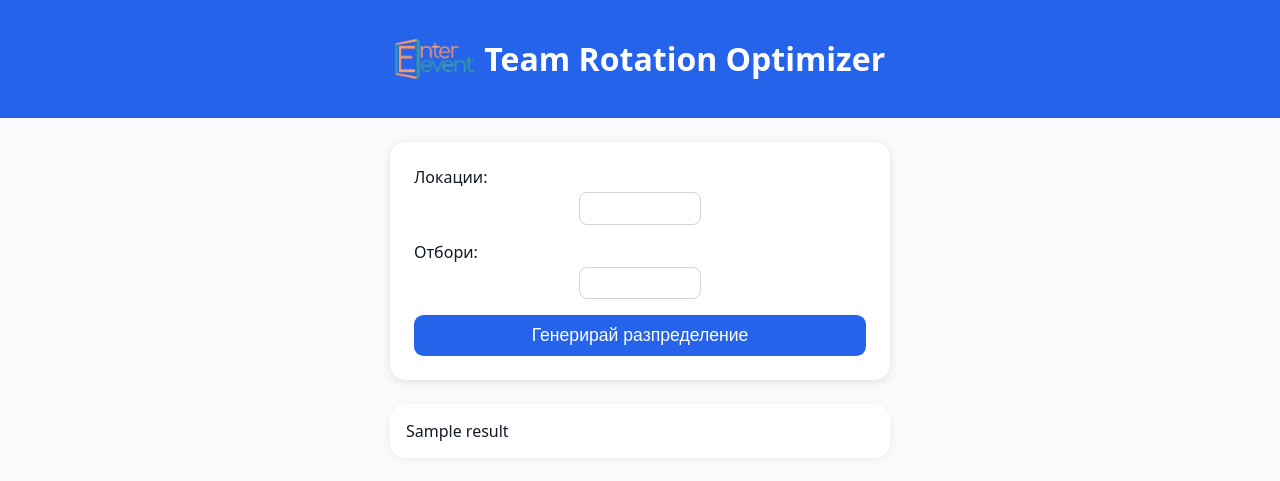
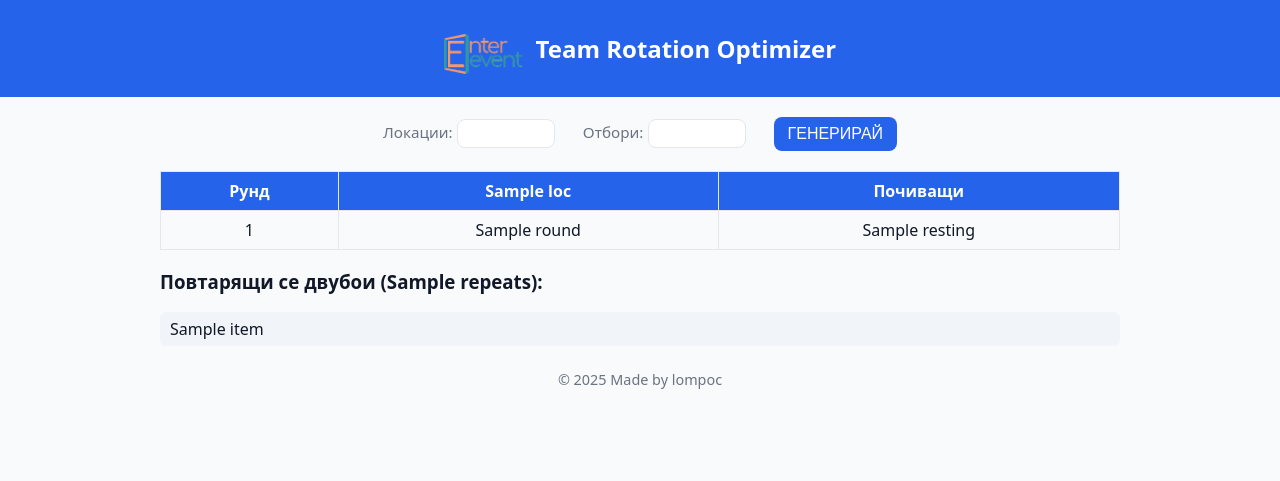
Before and after one commit to l-o-m-p-o-c/team-rotation-app, a Flask app: template templates/index.html in a window 1280 px wide. Shown: the top 481 px of the page. Run offline with Flask 3, Linux system fonts and the light colour scheme; the template is opened without the code that fills it: most values are stand-ins (such as "Sample title", 1, 10 or a date in 2020).

Commit message:
New UI - production update 1.1

```diff
--- a/app.py
+++ b/app.py
@@ -8,7 +8,7 @@ app = Flask(__name__)
 
 @app.route("/", methods=["GET", "POST"])
 def index():
-    result_text = ""
+    result_data = None
     if request.method == "POST":
         L = int(request.form["locations"])
         T = int(request.form["teams"])
@@ -67,6 +67,8 @@ def index():
             rounds_data = []
             resting_data = []
             total_repeats_found = 0
+            repeats_detail = []
+
             for r in range(ROUNDS):
                 row = []
                 playing_teams = set()
@@ -84,17 +86,17 @@ def index():
                 resting_data.append(resting)
 
             total_repeats_found = sum(v - 1 for v in pair_repeat_count.values() if v > 1)
+            repeats_detail = [f"({a},{b}) – {v} пъти" for (a,b),v in pair_repeat_count.items() if v > 1]
 
-            result_text = {
+            result_data = {
                 "rounds": rounds_data,
                 "resting": resting_data,
                 "locations": LOCATIONS,
                 "repeats": total_repeats_found,
+                "repeats_detail": repeats_detail,
             }
-        else:
-            result_text = None
 
-    return render_template("index.html", result=result_text)
+    return render_template("index.html", result=result_data)
 
 if __name__ == "__main__":
     app.run(host="0.0.0.0", port=10000)
--- a/templates/index.html
+++ b/templates/index.html
@@ -1,155 +1,202 @@
 <!DOCTYPE html>
 <html lang="bg">
 <head>
-    <meta charset="UTF-8">
-    <meta name="viewport" content="width=device-width, initial-scale=1.0">
+    <meta charset="UTF-8" />
+    <meta name="viewport" content="width=device-width, initial-scale=1.0" />
     <title>Team Rotation Optimizer</title>
-    <link rel="manifest" href="{{ url_for('static', filename='manifest.json') }}">
-    <meta name="theme-color" content="#2563eb">
-    <link rel="icon" href="{{ url_for('static', filename='logo.png') }}">
+
     <style>
         body {
-            font-family: system-ui, sans-serif;
+            font-family: system-ui, -apple-system, "Segoe UI", Roboto;
+            background: #f8fafc;
+            color: #111827;
             margin: 0;
             padding: 0;
-            background: #f8fafc;
-            color: #111827;
+        }
+        header {
+            background: #2563eb;
+            color: #fff;
+            padding: 12px;
             text-align: center;
         }
-
-        header {
-            background: #2563eb;
-            color: white;
-            padding: 1rem;
-            display: flex;
-            align-items: center;
-            justify-content: center;
-            gap: 10px;
-        }
-
         header img {
             height: 40px;
-            width: auto;
+            border-radius: 6px;
+            vertical-align: middle;
         }
-
         main {
-            padding: 1.5rem;
-            max-width: 500px;
-            margin: auto;
+            max-width: 960px;
+            margin: 20px auto;
+            padding: 0 16px;
         }
-
         form {
             display: flex;
             flex-direction: column;
-            gap: 1rem;
-            background: white;
-            padding: 1.5rem;
-            border-radius: 1rem;
-            box-shadow: 0 2px 8px rgba(0,0,0,0.1);
+            align-items: center;
+            gap: 12px;
         }
-
+        @media (orientation: landscape) {
+            form {
+                flex-direction: row;
+                flex-wrap: wrap;
+                justify-content: center;
+            }
+            .field { margin-right: 16px; }
+        }
         label {
-            font-weight: 500;
-            display: block;
-            text-align: left;
-            margin-bottom: 0.25rem;
+            font-size: 0.95rem;
+            color: #6b7280;
         }
-
-        input[type="number"] {
-            width: 100%;
-            padding: 0.4rem 0.6rem;
-            font-size: 1rem;
-            border-radius: 0.5rem;
-            border: 1px solid #d1d5db;
+        input {
+            width: 80px;
+            padding: 6px 8px;
+            border-radius: 8px;
+            border: 1px solid #e5e7eb;
             text-align: center;
-            max-width: 100px;
-            margin: auto;
         }
-
         button {
             background: #2563eb;
             color: white;
-            font-size: 1.1rem;
-            padding: 0.6rem 1rem;
             border: none;
-            border-radius: 0.6rem;
+            padding: 8px 14px;
+            border-radius: 8px;
+            font-size: 1rem;
             cursor: pointer;
-            transition: background 0.2s ease-in-out;
         }
-
-        button:hover {
-            background: #1d4ed8;
-        }
-
-        .result {
-            margin-top: 1.5rem;
-            text-align: left;
-            background: #fff;
-            border-radius: 1rem;
-            padding: 1rem;
-            box-shadow: 0 2px 8px rgba(0,0,0,0.05);
-            overflow-x: auto;
-        }
-
+        button:hover { background: #60a5fa; }
         table {
             width: 100%;
             border-collapse: collapse;
-            margin-top: 0.5rem;
+            margin-top: 20px;
+        }
+        th, td {
+            border: 1px solid #e5e7eb;
+            padding: 8px;
+            text-align: center;
+        }
+        th {
+            background: #2563eb;
+            color: white;
+        }
+        tr:nth-child(even) { background: #fff; }
+        tr:hover { background: #f1f5f9; }
+
+        footer {
+            text-align: center;
+            color: #6b7280;
+            margin: 24px 0;
+            font-size: 0.9rem;
         }
 
-        th, td {
-            border: 1px solid #e5e7eb;
-            padding: 0.5rem;
+        /* Индикация при изчисление */
+        #loading {
+            display: none;
             text-align: center;
+            margin-top: 20px;
+            font-size: 1.1rem;
+            color: #2563eb;
+        }
+        .dot {
+            animation: blink 1.5s infinite;
+        }
+        @keyframes blink {
+            0%, 80%, 100% { opacity: 0; }
+            40% { opacity: 1; }
         }
 
-        tr:hover {
-            background-color: #f1f5f9;
+        .repeats-list {
+            margin-top: 12px;
+            list-style: none;
+            padding: 0;
         }
-
-        @media (max-width: 480px) {
-            input[type="number"] {
-                max-width: 80px;
-                font-size: 1rem;
-            }
-
-            button {
-                font-size: 1rem;
-                padding: 0.5rem;
-            }
-
-            .result {
-                font-size: 0.95rem;
-            }
+        .repeats-list li {
+            background: #f1f5f9;
+            margin: 4px 0;
+            padding: 6px 10px;
+            border-radius: 6px;
         }
     </style>
+
+    <script>
+        function showLoading() {
+            document.getElementById('loading').style.display = 'block';
+        }
+        // Анимация с 3 точки
+        let dots = 0;
+        setInterval(() => {
+            const el = document.getElementById('dots');
+            if (!el) return;
+            dots = (dots + 1) % 4;
+            el.textContent = '.'.repeat(dots);
+        }, 500);
+    </script>
 </head>
 <body>
     <header>
-        <img src="{{ url_for('static', filename='logo.png') }}" alt="Logo">
-        <h1>Team Rotation Optimizer</h1>
+        <img src="{{ url_for('static', filename='logo.png') }}" alt="logo">
+        <h2 style="display:inline-block; margin-left:8px;">Team Rotation Optimizer</h2>
     </header>
 
     <main>
-        <form method="POST">
-            <div>
+        <form method="POST" onsubmit="showLoading()">
+            <div class="field">
                 <label for="locations">Локации:</label>
-                <input type="number" id="locations" name="locations" min="1" required>
+                <input id="locations" name="locations" type="number" min="1" required>
             </div>
-
-            <div>
+            <div class="field">
                 <label for="teams">Отбори:</label>
-                <input type="number" id="teams" name="teams" min="2" required>
+                <input id="teams" name="teams" type="number" min="2" required>
             </div>
-
-            <button type="submit">Генерирай разпределение</button>
+            <button type="submit">ГЕНЕРИРАЙ</button>
         </form>
 
+        <div id="loading">Изчислява<span id="dots"></span></div>
+
         {% if result %}
-        <div class="result">
-            {{ result|safe }}
+        <div>
+            <table>
+                <thead>
+                    <tr>
+                        <th>Рунд</th>
+                        {% for loc in result.locations %}
+                        <th>{{ loc }}</th>
+                        {% endfor %}
+                        <th>Почиващи</th>
+                    </tr>
+                </thead>
+                <tbody>
+                    {% for r in range(result.rounds|length) %}
+                    <tr>
+                        <td>{{ r+1 }}</td>
+                        {% for match in result.rounds[r] %}
+                        <td>{{ match }}</td>
+                        {% endfor %}
+                        <td>
+                            {% if result.resting[r] %}
+                            {{ result.resting[r] }}
+                            {% else %}
+                            —
+                            {% endif %}
+                        </td>
+                    </tr>
+                    {% endfor %}
+                </tbody>
+            </table>
+
+            {% if result.repeats_detail %}
+            <h3>Повтарящи се двубои ({{ result.repeats }}):</h3>
+            <ul class="repeats-list">
+                {% for item in result.repeats_detail %}
+                <li>{{ item }}</li>
+                {% endfor %}
+            </ul>
+            {% else %}
+            <p>Няма повтарящи се двубои 🎉</p>
+            {% endif %}
         </div>
         {% endif %}
     </main>
+
+    <footer>© 2025 Made by lompoc</footer>
 </body>
 </html>
```
